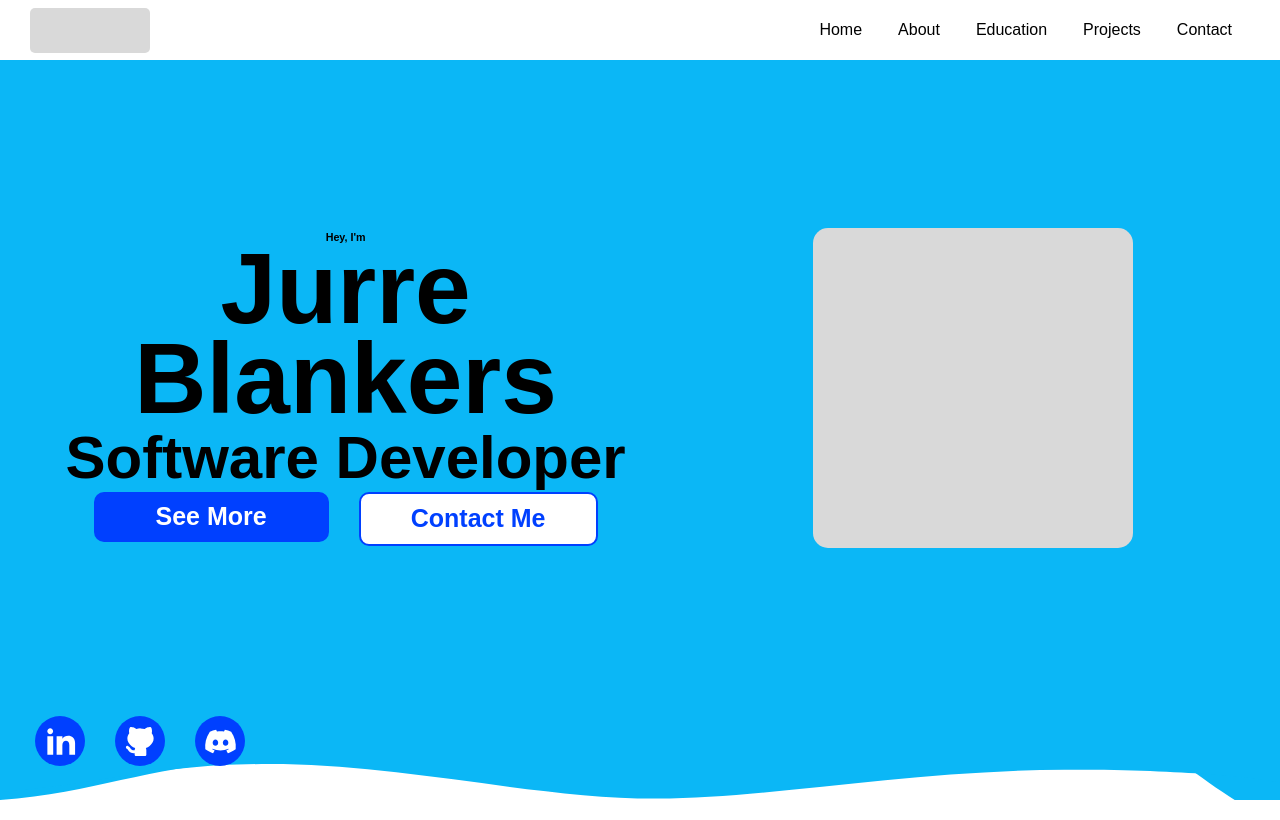
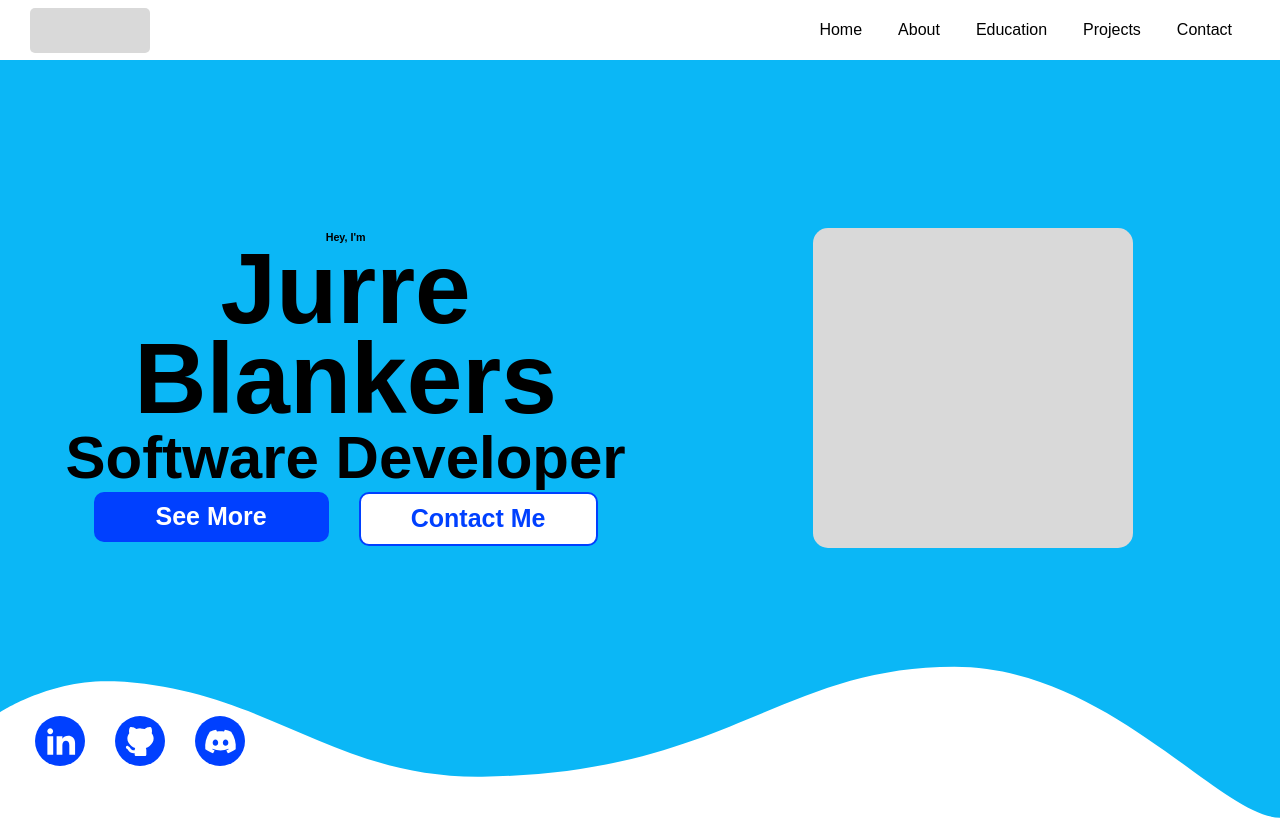
Before and after one commit to chevyje/Portfolio, a React (Vite) app in the folder portfolio/: page / in a window 1280 px wide. Shown: the top 820 px of the page. Built offline with nearby package versions, Linux system fonts and the light colour scheme; a web font is replaced by a local one.

Commit message:
hotfix background was cutoff

```diff
--- a/portfolio/src/pages/landingPage.module.css
+++ b/portfolio/src/pages/landingPage.module.css
@@ -1,7 +1,6 @@
 .background {
     width: 100vw;
     height: 100vh;
-    overflow: hidden;
     z-index: -1;
     position: absolute;
     top: 0;
@@ -264,7 +263,7 @@
     overflow: hidden;
 }
 
-.midLarge, .mid .small{
+.midLarge, .mid, .small{
     display: none;
 }
 
```
